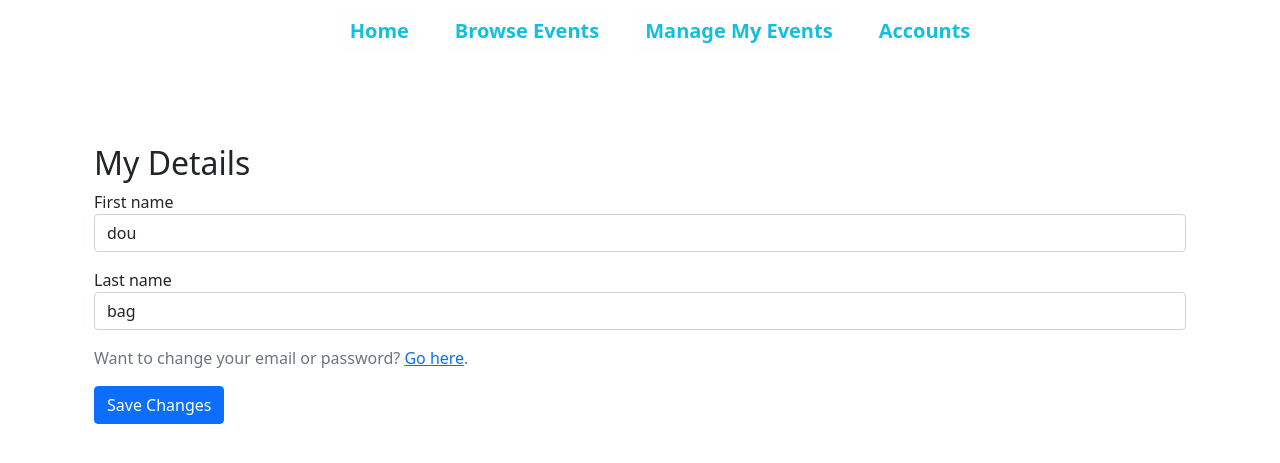
After one commit to Aidas04/NCI-Team-Project-2026, a Django app: page /manage_events/profile/ in a window 1280 px wide. The commit adds this page. Shown: the top 463 px of the page. Run offline with Django 5.2, Linux system fonts and the light colour scheme; a user stored in the database is signed in; data that the repository does not hold is empty; parts of the project's set-up code (start-up, migrations or seed data) failed here and were passed over.

Commit message:
add edit profile page for changing name and viewing vehicle

```diff
--- /dev/null
+++ b/manage_events/templates/manage_events/edit_profile.html
@@ -0,0 +1,27 @@
+<!-- simple profile page so people can update their name -->
+{% extends "base.html" %}
+{% block content %}
+<div class="container mt-5">
+    <h2>My Details</h2>
+
+    <form method="POST">
+        {% csrf_token %}
+        <label>First name</label>
+        <input type="text" name="first_name" value="{{ user.first_name }}" class="form-control mb-3">
+
+        <label>Last name</label>
+        <input type="text" name="last_name" value="{{ user.last_name }}" class="form-control mb-3">
+
+        <p class="text-muted">Want to change your email or password? <a href="{% url 'account_email' %}">Go here</a>.</p>
+
+        <button type="submit" class="btn btn-primary">Save Changes</button>
+    </form>
+
+    {% if user.vehicle %}
+        <hr>
+        <h4>My Registered Vehicle</h4>
+        <p>Plate: {{ user.vehicle.registration_plate }}</p>
+        <p>Make/Model: {{ user.vehicle.make }} {{ user.vehicle.model }}</p>
+    {% endif %}
+</div>
+{% endblock %}
--- a/manage_events/urls.py
+++ b/manage_events/urls.py
@@ -9,6 +9,7 @@ urlpatterns = [
     path('', views.manage_events, name='manage_events'),
     path('create/', views.create_event, name='create_event'),
     path('delete/<int:event_id>/', views.delete_event, name='delete_event'),
+    path('profile/', views.edit_profile, name='edit_profile'),
     path('booking/remove/<int:booking_id>/', views.remove_booking, name='remove_booking'),
     path('booking/cancel/<int:booking_id>/', views.cancel_booking, name='cancel_booking'),
 ]
--- a/manage_events/views.py
+++ b/manage_events/views.py
@@ -3,12 +3,28 @@
 from django.contrib import messages
 from django.contrib.auth.decorators import login_required
 from django.contrib.auth import authenticate
+from django.contrib.auth.forms import UserChangeForm
 from django.shortcuts import render, redirect, get_object_or_404
 from django.utils import timezone
 from datetime import datetime
 from home.models import Event
 from .forms import CreateEventForm
 from home.models import Booking
+
+
+# logged in user can change first name and last name, allauth already handles email/password
+@login_required(login_url='account_login')
+def edit_profile(request):
+    user = request.user
+
+    if request.method == "POST":
+        user.first_name = request.POST.get("first_name", "").strip()
+        user.last_name = request.POST.get("last_name", "").strip()
+        user.save(update_fields=["first_name", "last_name"])
+        messages.success(request, "Your details have been updated.")
+        return redirect("edit_profile")
+
+    return render(request, "manage_events/edit_profile.html", {"user": user})
 
 # organiser create event page, only logged in users can get here
 # we also check the password matches before letting them create the event
--- a/templates/includes/main-nav.html
+++ b/templates/includes/main-nav.html
@@ -27,6 +27,7 @@
                     {% endif %}
                     <!-- adding create event here, same dropdown-item style as the other account links -->
                     <li><a href="{% url 'create_event' %}" class="dropdown-item">Create Event</a></li>
+                    <li><a href="{% url 'edit_profile' %}" class="dropdown-item">Edit Profile</a></li>
                     <li><a href="{% url 'account_email' %}" class="dropdown-item">Email</a></li>
                     <li><a href="{% url 'account_change_password' %}" class="dropdown-item">Change Password</a></li>
                     <li><a href="{% url 'account_logout' %}" class="dropdown-item">Logout</a></li>
```
